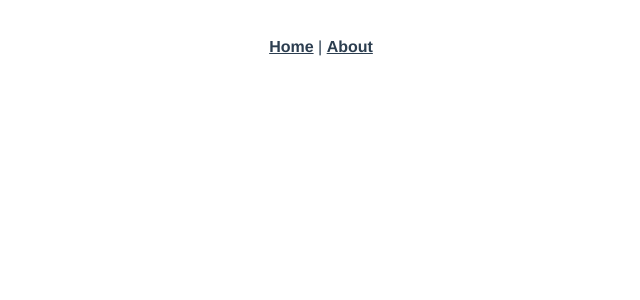
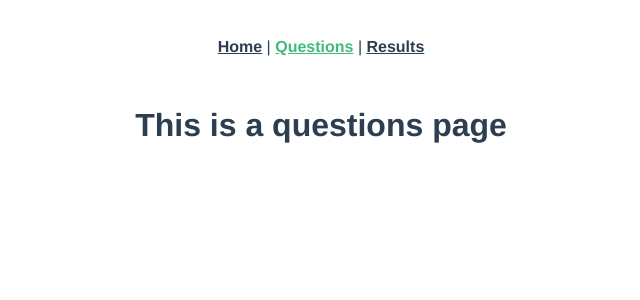
Before and after one commit to Tooppa/vuetriviagame, a Vue app: page /questions in a window 1280 px wide. Before the commit this address had no page. Shown: the top 300 px of the page, without its empty margins (319-959 px from the left). Built offline with nearby package versions, Linux system fonts and the light colour scheme.

Commit message:
FEAT: basic pages for questions and results

```diff
--- a/src/App.vue
+++ b/src/App.vue
@@ -1,7 +1,8 @@
 <template>
   <div id="nav">
     <router-link to="/">Home</router-link> |
-    <router-link to="/about">About</router-link>
+    <router-link to="/questions">Questions</router-link> |
+    <router-link to="/results">Results</router-link>
   </div>
   <router-view/>
 </template>
--- a/src/router/index.js
+++ b/src/router/index.js
@@ -1,5 +1,7 @@
 import { createRouter, createWebHistory } from 'vue-router'
 import Home from '../views/Home.vue'
+import Questions from '../views/Questions.vue'
+import Results from '../views/Results.vue'
 
 const routes = [
   {
@@ -8,12 +10,14 @@ const routes = [
     component: Home
   },
   {
-    path: '/about',
-    name: 'About',
-    // route level code-splitting
-    // this generates a separate chunk (about.[hash].js) for this route
-    // which is lazy-loaded when the route is visited.
-    component: () => import(/* webpackChunkName: "about" */ '../views/About.vue')
+    path: '/questions',
+    name: 'Questions',
+    component: Questions
+  },
+  {
+    path: '/results',
+    name: 'Results',
+    component: Results
   }
 ]
 
--- a/src/views/About.vue
+++ /dev/null
@@ -1,5 +0,0 @@
-<template>
-  <div class="about">
-    <h1>This is an about page</h1>
-  </div>
-</template>
--- /dev/null
+++ b/src/views/Questions.vue
@@ -0,0 +1,5 @@
+<template>
+  <div class="questions">
+    <h1>This is a questions page</h1>
+  </div>
+</template>
--- /dev/null
+++ b/src/views/Results.vue
@@ -0,0 +1,5 @@
+<template>
+  <div class="results">
+    <h1>This is a results page</h1>
+  </div>
+</template>
```
